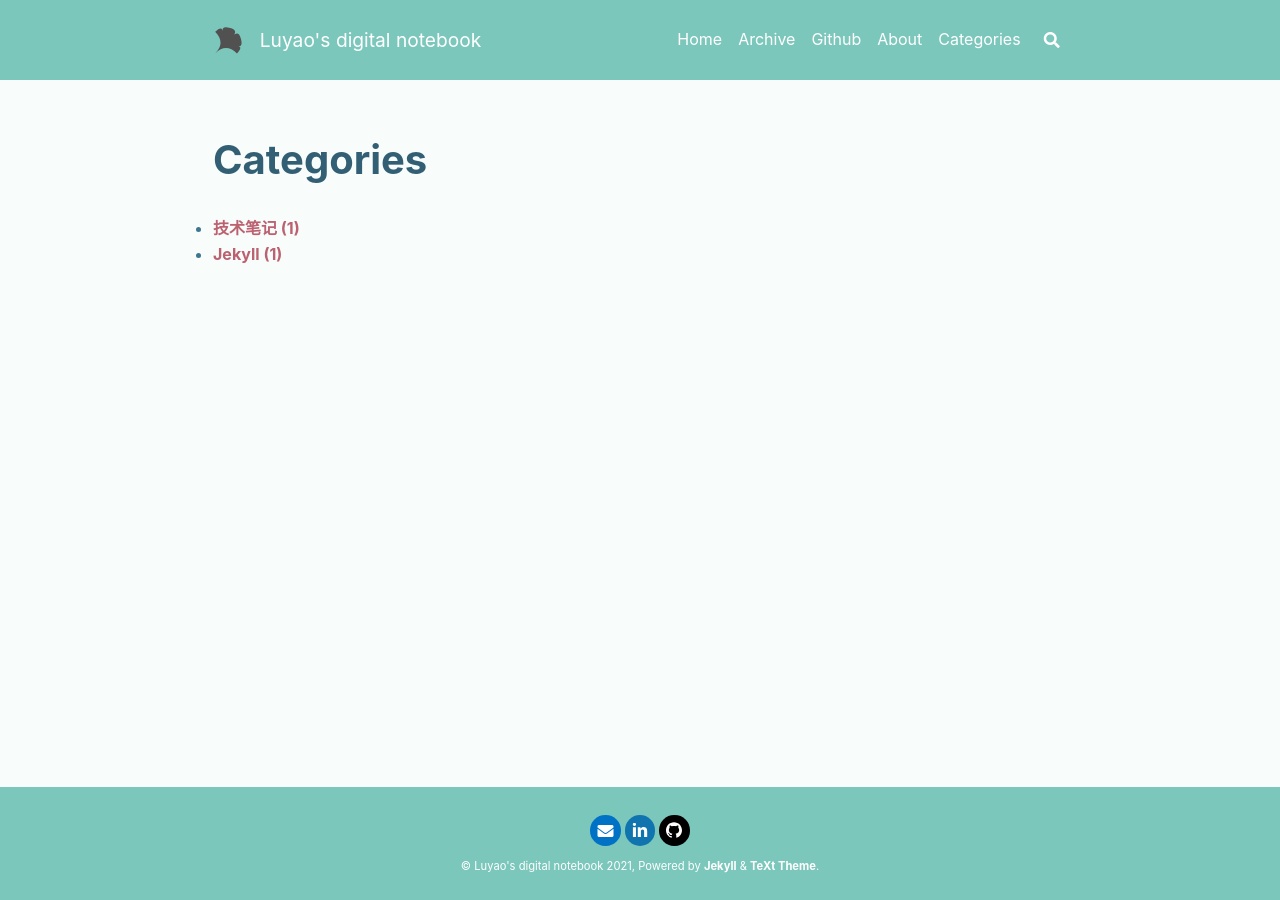
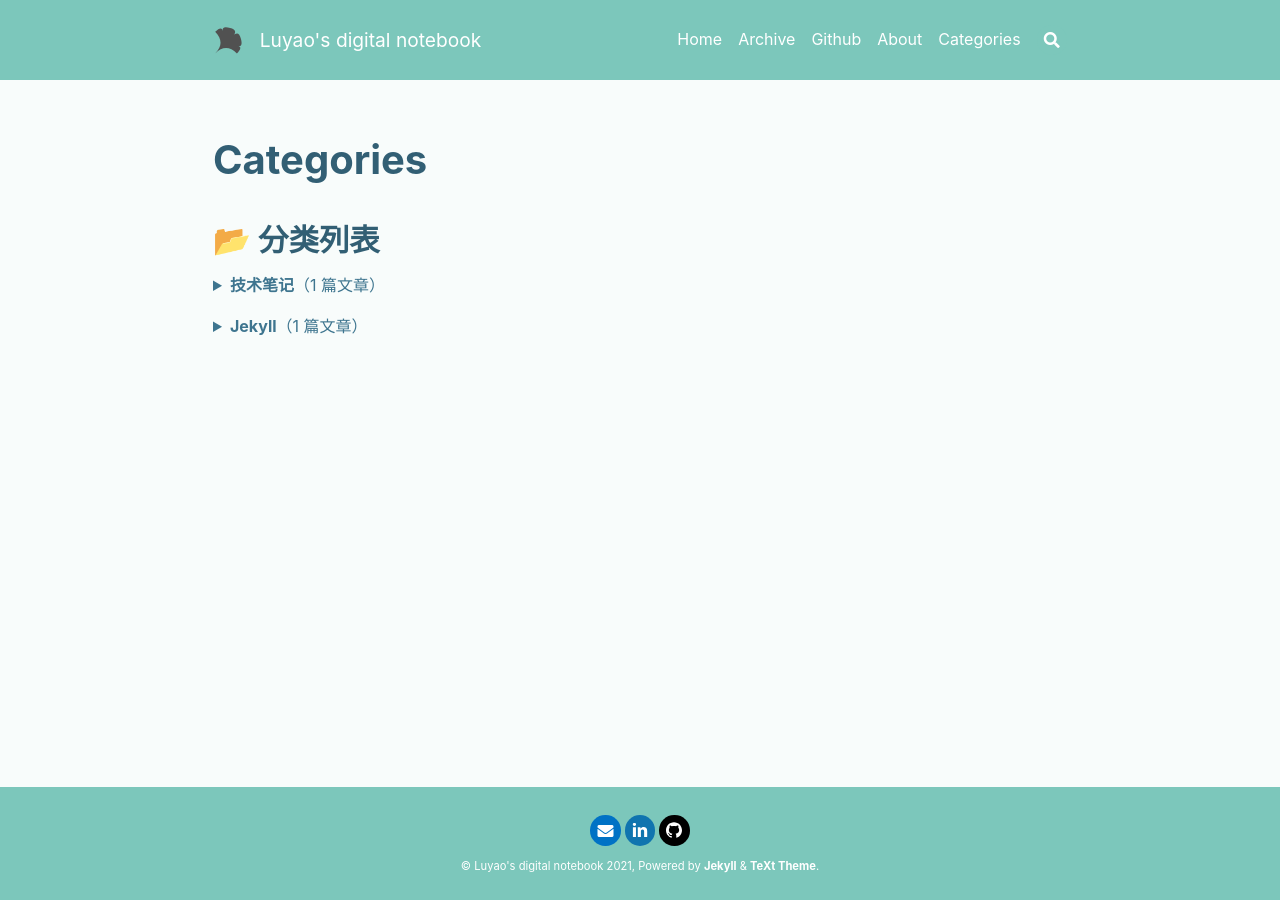
Before and after one commit to LuyaoMa-ace/LuyaoMa-ace.github.io, a Jekyll site: the page built from categories.md, in a window 1280 px wide. Built offline with Jekyll 4.4.1, drawn with Linux system fonts in a browser that asks for light colours; nearby versions of some CDN libraries; comment, search, counter and statistics services are not loaded.

Commit message:
显示详细的页面

```diff
--- a/categories.md
+++ b/categories.md
@@ -4,12 +4,20 @@ title: Categories
 permalink: /categories/
 ---
 
-<ul>
-  {% for category in site.categories %}
+<h2>📂 分类列表</h2>
+
+{% for category in site.categories %}
+<details style="margin-bottom: 1em;">
+  <summary>
+    <strong>{{ category[0] }}</strong>（{{ category[1].size }} 篇文章）
+  </summary>
+  <ul style="margin-top: 0.5em;">
+    {% for post in category[1] %}
     <li>
-      <a href="/categories/{{ category[0] | slugify }}/">
-        {{ category[0] }} ({{ category[1].size }})
-      </a>
+      <a href="{{ post.url }}">{{ post.title }}</a>
+      <span style="color: #999; font-size: 0.9em;">{{ post.date | date: "%Y/%m/%d" }}</span>
     </li>
-  {% endfor %}
-</ul>
+    {% endfor %}
+  </ul>
+</details>
+{% endfor %}
```
